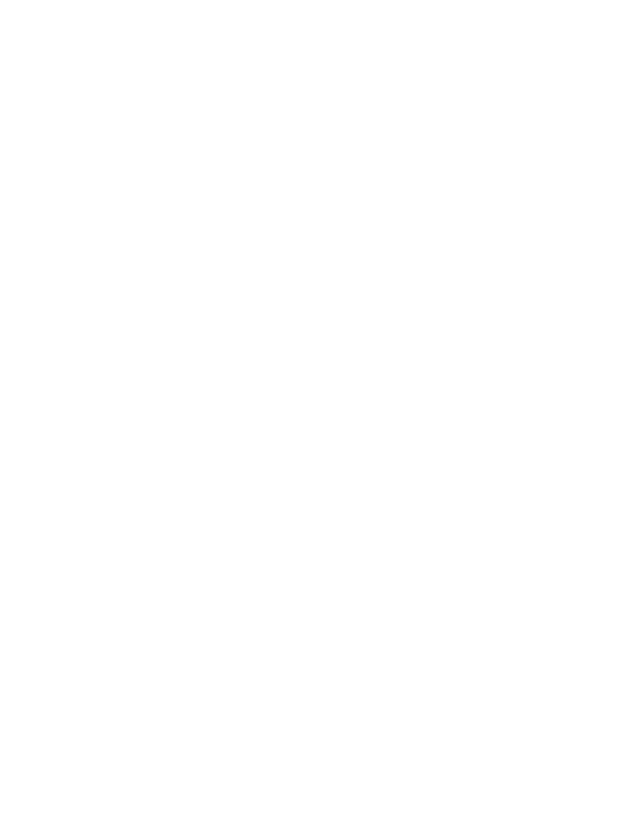
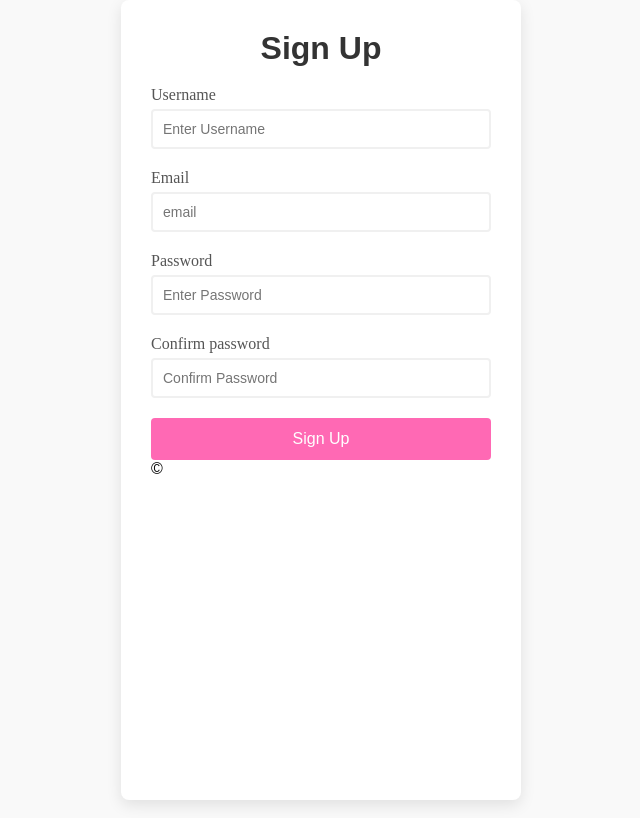
Before and after one commit to Lee-Ann2/cyborg-gaming, a website: page public/pages/forms/signup.html in a window 1280 px wide. Shown: the whole page, without its empty margins (319-959 px from the left). Drawn offline with Linux system fonts and the light colour scheme.

Commit message:
Added the styling for the forms

```diff
--- a/public/index.html
+++ b/public/index.html
@@ -4,12 +4,12 @@
     <meta charset="UTF-8">
     <meta name="viewport" content="width=device-width, initial-scale=1.0">
     <link rel="stylesheet" href="https://cdnjs.cloudflare.com/ajax/libs/font-awesome/7.0.1/css/all.min.css" integrity="sha512-2SwdPD6INVrV/lHTZbO2nodKhrnDdJK9/kg2XD1r9uGqPo1cUbujc+IYdlYdEErWNu69gVcYgdxlmVmzTWnetw==" crossorigin="anonymous" referrerpolicy="no-referrer" />
-    <link rel="shortcut icon" href="favicon.ico" type="image/x-icon">
+    <link rel="shortcut icon" href="images/fav.png" type="image/x-icon">
     <link rel="stylesheet" href="style.css">
     <title>Cyborg Gaming</title>
 </head>
 <body>
-    <div class="container">
+    <div class="container-box">
         <header>
             <nav>
                 <img src="images/logo.png" alt="logo of cyborg gaming">
--- a/public/pages/forms/signup.html
+++ b/public/pages/forms/signup.html
@@ -0,0 +1,43 @@
+<!DOCTYPE html>
+<html lang="en">
+<head>
+    <meta charset="UTF-8">
+    <meta name="viewport" content="width=device-width, initial-scale=1.0">
+    <link rel="stylesheet" href="https://cdnjs.cloudflare.com/ajax/libs/font-awesome/7.0.1/css/all.min.css" integrity="sha512-2SwdPD6INVrV/lHTZbO2nodKhrnDdJK9/kg2XD1r9uGqPo1cUbujc+IYdlYdEErWNu69gVcYgdxlmVmzTWnetw==" crossorigin="anonymous" referrerpolicy="no-referrer" />
+    <link rel="shortcut icon" href="../../images/fav.png" type="image/x-icon">
+    <link rel="stylesheet" href="/public/styles/style.css">
+    <title>Sign Up</title>
+</head>
+<body>
+    <div class="container">
+        <form action="POST" method="post" id="registration-form">
+            <h1>Sign Up</h1>
+
+            <div class="form-group">
+                <label for="username">Username</label>
+                <input type="text" id="username" placeholder="Enter Username">
+                <small></small>
+            </div>
+            <div class="form-group">
+                <label for="email">Email</label>
+                <input type="email" id="email" placeholder="email">
+                <small></small>
+            </div>
+            <div class="form-group">
+                <label for="password">Password</label>
+                <input type="password" id="password" placeholder="Enter Password">
+                <small></small>
+            </div>
+            <div class="form-group">
+                <label for="confirmedPassword">Confirm password</label>
+                <input type="confirmedPassword" id="confirmedPassword" placeholder="Confirm Password">
+                <small></small>
+            </div>
+            <button type="submit">Sign Up</button>
+        </form>
+        <footer>
+            <p>&copy;<small>Cyborg Gaming</small></p>
+        </footer>
+    </div>
+</body>
+</html>
--- a/public/styles/style.css
+++ b/public/styles/style.css
@@ -0,0 +1,96 @@
+* {
+    margin: 0;
+    padding: 0;
+    box-sizing: border-box;
+}
+
+body {
+    background-color: #f9f9f9;
+    font-family: sans-serif;
+    display: flex;
+    justify-content: center;
+    justify-items: center;
+    min-height: 100vh;
+}
+
+.container {
+    background-color: #fff;
+    border-radius: 8px;
+    box-shadow: 0px 5px 15px rgba(0, 0, 0, 0.1);
+    width: 100%;
+    max-width: 400px;
+    padding: 30px;
+    overflow: hidden;
+}
+
+h1 {
+    text-align: center;
+    color: #333;
+    margin-bottom: 1.2rem;
+}
+
+.form-group {
+    margin-bottom: 20px;
+    position: relative;
+}
+
+label {
+    display: block;
+    margin-bottom: 5px;
+    color: #555;
+    font-family: bold;
+}
+
+input {
+    border: 2px solid #f0f0f0;
+    border-radius: 4px;
+    display: block;
+    width: 100%;
+    padding: 10px;
+    font-size: 14px;
+    transition: border-color 0.3s;
+}
+
+input:focus {
+    outline: none;
+    border-color: #3498db;
+}
+
+small {
+    visibility: hidden;
+    position: absolute;
+    bottom: -18px;
+    left: 0;
+    font-size: 12px;
+}
+
+button {
+    cursor: pointer;
+    background: #ff69b4;
+    border: none;
+    color: #fff;
+    display: block;
+    font-size: 1rem;
+    margin-top: 20px;
+    padding: 12px;
+    border-radius: 4px;
+    width: 100%;
+    transition: background-color 0.3s;
+}
+
+button:hover {
+    background-color: #ff1493;
+}
+
+.form-group.error input {
+    background-color: #e74c3c;
+}
+
+.form-group.success input {
+    border-color: #7fff00;
+}
+
+.form-group.error small {
+    visibility: visible;
+    color: #e74c3c;
+}
```
Also changed, not shown: public/pages/forms/signin.html (+30 -0 lines), public/images/fav.png (added).
